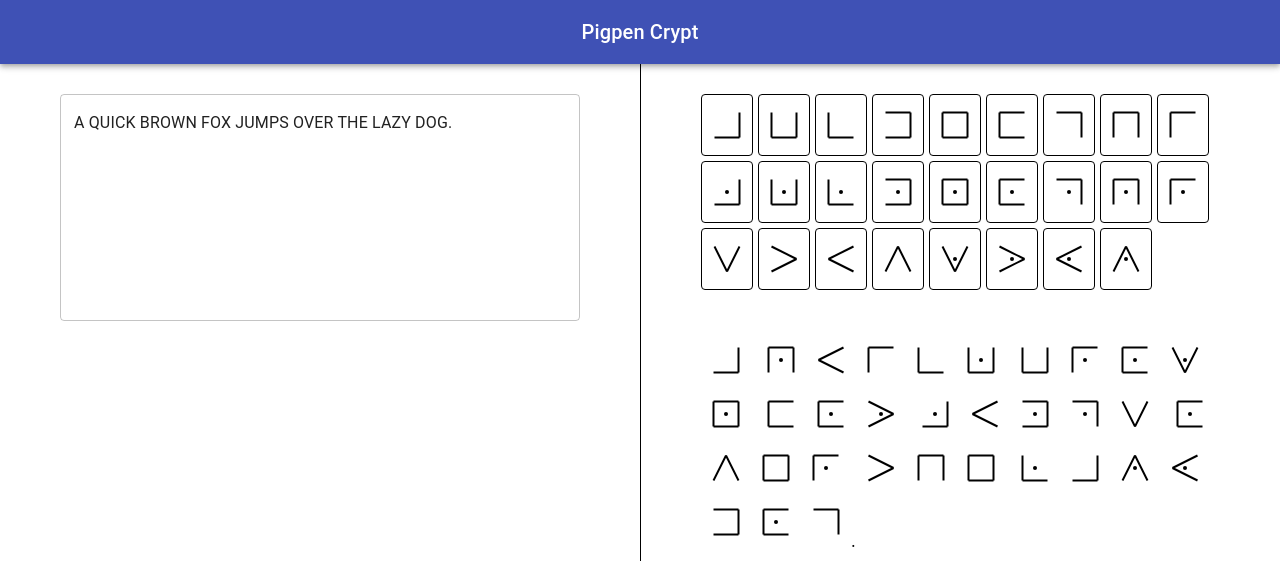
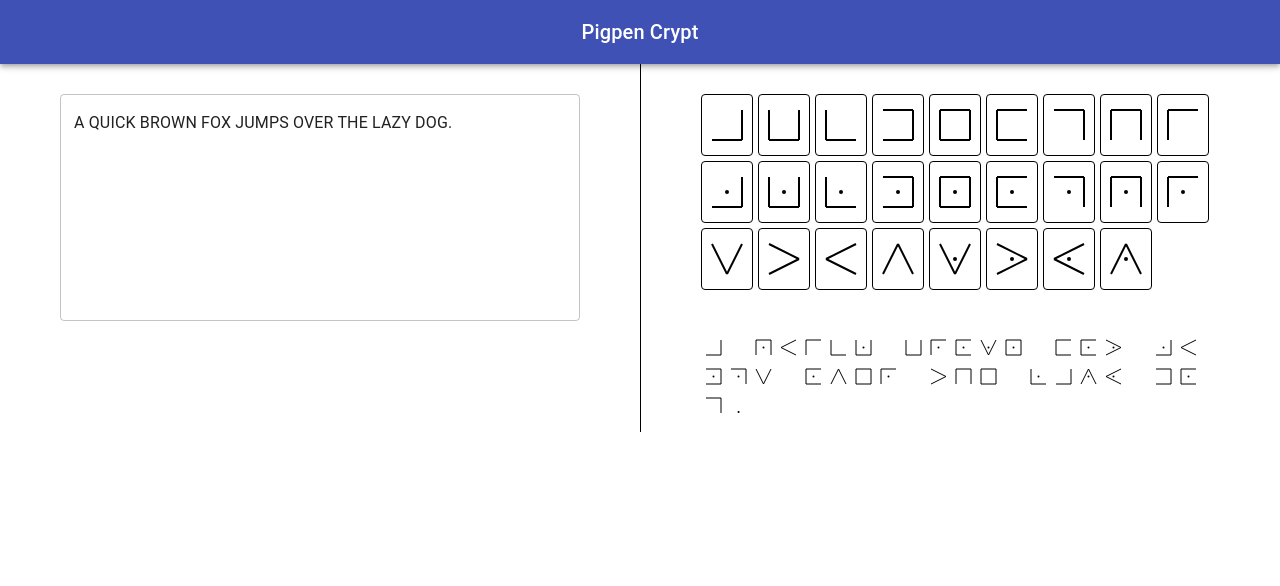
Before and after one commit to jasirkt/pigpen-crypt, a React (Create React App) app: page / in a window 1280 px wide. Shown: the top 586 px of the page. Built offline with nearby package versions, Linux system fonts and the light colour scheme.

Commit message:
svg patches

```diff
--- a/src/components/Icons/index.js
+++ b/src/components/Icons/index.js
@@ -1,172 +1,167 @@
 import React from 'react';
 
-const WIDTH = "50";
-const HEIGHT = "50";
-const STROKE_WIDTH = "2px";
-const COLOR = "black";
-
-const alphabetA = <svg xmlns="http://www.w3.org/2000/svg" width={WIDTH} height={HEIGHT}>
-                    <line x1="75%" y1="25%" x2="75%" y2="75%" stroke="black" stroke-width={STROKE_WIDTH} />
-                    <line x1="75%" y1="75%" x2="25%" y2="75%" stroke="black" stroke-width={STROKE_WIDTH} />
+const alphabetA = props => <svg xmlns="http://www.w3.org/2000/svg" width={props.width} height={props.height}>
+        <line x1="80%" y1="20%" x2="80%" y2="80%" stroke="black" stroke-width={props.strokeWidth} />
+        <line x1="80%" y1="80%" x2="20%" y2="80%" stroke="black" stroke-width={props.strokeWidth} />
     </svg>
 
-const alphabetB = <svg xmlns="http://www.w3.org/2000/svg" width={WIDTH} height={HEIGHT}>
-                   <line x1="75%" y1="25%" x2="75%" y2="75%" stroke="black" stroke-width={STROKE_WIDTH} />
-                   <line x1="75%" y1="75%" x2="25%" y2="75%" stroke="black" stroke-width={STROKE_WIDTH} />
-                   <line x1="25%" y1="25%" x2="25%" y2="75%" stroke="black" stroke-width={STROKE_WIDTH} />
+const alphabetB = props => <svg xmlns="http://www.w3.org/2000/svg" width={props.width} height={props.height}>
+       <line x1="80%" y1="20%" x2="80%" y2="80%" stroke="black" stroke-width={props.strokeWidth} />
+       <line x1="80%" y1="80%" x2="20%" y2="80%" stroke="black" stroke-width={props.strokeWidth} />
+       <line x1="20%" y1="20%" x2="20%" y2="80%" stroke="black" stroke-width={props.strokeWidth} />
     </svg>
 
-const alphabetC= <svg xmlns="http://www.w3.org/2000/svg" width={WIDTH} height={HEIGHT}>
-                   <line x1="75%" y1="75%" x2="25%" y2="75%" stroke="black" stroke-width={STROKE_WIDTH} />
-                   <line x1="25%" y1="25%" x2="25%" y2="75%" stroke="black" stroke-width={STROKE_WIDTH} />
+const alphabetC= props => <svg xmlns="http://www.w3.org/2000/svg" width={props.width} height={props.height}>
+       <line x1="80%" y1="80%" x2="20%" y2="80%" stroke="black" stroke-width={props.strokeWidth} />
+       <line x1="20%" y1="20%" x2="20%" y2="80%" stroke="black" stroke-width={props.strokeWidth} />
     </svg>
 
-const alphabetD= <svg xmlns="http://www.w3.org/2000/svg" width={WIDTH} height={HEIGHT}>
-                    <line x1="25%" y1="25%" x2="75%" y2="25%" stroke="black" stroke-width={STROKE_WIDTH} />
-                    <line x1="75%" y1="25%" x2="75%" y2="75%" stroke="black" stroke-width={STROKE_WIDTH} />
-                    <line x1="75%" y1="75%" x2="25%" y2="75%" stroke="black" stroke-width={STROKE_WIDTH} />
+const alphabetD= props => <svg xmlns="http://www.w3.org/2000/svg" width={props.width} height={props.height}>
+        <line x1="20%" y1="20%" x2="80%" y2="20%" stroke="black" stroke-width={props.strokeWidth} />
+        <line x1="80%" y1="20%" x2="80%" y2="80%" stroke="black" stroke-width={props.strokeWidth} />
+        <line x1="80%" y1="80%" x2="20%" y2="80%" stroke="black" stroke-width={props.strokeWidth} />
        </svg>
 
-const alphabetE= <svg xmlns="http://www.w3.org/2000/svg" width={WIDTH} height={HEIGHT}>
-                       <line x1="25%" y1="25%" x2="75%" y2="25%" stroke="black" stroke-width={STROKE_WIDTH} />
-                       <line x1="75%" y1="25%" x2="75%" y2="75%" stroke="black" stroke-width={STROKE_WIDTH} />
-                       <line x1="75%" y1="75%" x2="25%" y2="75%" stroke="black" stroke-width={STROKE_WIDTH} />
-                       <line x1="25%" y1="25%" x2="25%" y2="75%" stroke="black" stroke-width={STROKE_WIDTH} />
+const alphabetE= props => <svg xmlns="http://www.w3.org/2000/svg" width={props.width} height={props.height}>
+         <line x1="20%" y1="20%" x2="80%" y2="20%" stroke="black" stroke-width={props.strokeWidth} />
+         <line x1="80%" y1="20%" x2="80%" y2="80%" stroke="black" stroke-width={props.strokeWidth} />
+         <line x1="80%" y1="80%" x2="20%" y2="80%" stroke="black" stroke-width={props.strokeWidth} />
+         <line x1="20%" y1="20%" x2="20%" y2="80%" stroke="black" stroke-width={props.strokeWidth} />
     </svg>
 
-const alphabetF= <svg xmlns="http://www.w3.org/2000/svg" width={WIDTH} height={HEIGHT}>
-                      <line x1="25%" y1="25%" x2="75%" y2="25%" stroke="black" stroke-width={STROKE_WIDTH} />
-                      <line x1="75%" y1="75%" x2="25%" y2="75%" stroke="black" stroke-width={STROKE_WIDTH} />
-                      <line x1="25%" y1="25%" x2="25%" y2="75%" stroke="black" stroke-width={STROKE_WIDTH} />
+const alphabetF= props => <svg xmlns="http://www.w3.org/2000/svg" width={props.width} height={props.height}>
+          <line x1="20%" y1="20%" x2="80%" y2="20%" stroke="black" stroke-width={props.strokeWidth} />
+          <line x1="80%" y1="80%" x2="20%" y2="80%" stroke="black" stroke-width={props.strokeWidth} />
+          <line x1="20%" y1="20%" x2="20%" y2="80%" stroke="black" stroke-width={props.strokeWidth} />
      </svg>
 
-const alphabetG= <svg xmlns="http://www.w3.org/2000/svg" width={WIDTH} height={HEIGHT}>
-                     <line x1="25%" y1="25%" x2="75%" y2="25%" stroke="black" stroke-width={STROKE_WIDTH} />
-                     <line x1="75%" y1="25%" x2="75%" y2="75%" stroke="black" stroke-width={STROKE_WIDTH} />
+const alphabetG= props => <svg xmlns="http://www.w3.org/2000/svg" width={props.width} height={props.height}>
+         <line x1="20%" y1="20%" x2="80%" y2="20%" stroke="black" stroke-width={props.strokeWidth} />
+         <line x1="80%" y1="20%" x2="80%" y2="80%" stroke="black" stroke-width={props.strokeWidth} />
     </svg>
 
-const alphabetH= <svg xmlns="http://www.w3.org/2000/svg" width={WIDTH} height={HEIGHT}>
-                    <line x1="25%" y1="25%" x2="75%" y2="25%" stroke="black" stroke-width={STROKE_WIDTH} />
-                    <line x1="75%" y1="25%" x2="75%" y2="75%" stroke="black" stroke-width={STROKE_WIDTH} />
-                    <line x1="25%" y1="25%" x2="25%" y2="75%" stroke="black" stroke-width={STROKE_WIDTH} />
+const alphabetH= props => <svg xmlns="http://www.w3.org/2000/svg" width={props.width} height={props.height}>
+        <line x1="20%" y1="20%" x2="80%" y2="20%" stroke="black" stroke-width={props.strokeWidth} />
+        <line x1="80%" y1="20%" x2="80%" y2="80%" stroke="black" stroke-width={props.strokeWidth} />
+        <line x1="20%" y1="20%" x2="20%" y2="80%" stroke="black" stroke-width={props.strokeWidth} />
    </svg>
 
-const alphabetI= <svg xmlns="http://www.w3.org/2000/svg" width={WIDTH} height={HEIGHT}>
-                   <line x1="25%" y1="25%" x2="75%" y2="25%" stroke="black" stroke-width={STROKE_WIDTH} />
-                   <line x1="25%" y1="25%" x2="25%" y2="75%" stroke="black" stroke-width={STROKE_WIDTH} />
+const alphabetI= props => <svg xmlns="http://www.w3.org/2000/svg" width={props.width} height={props.height}>
+       <line x1="20%" y1="20%" x2="80%" y2="20%" stroke="black" stroke-width={props.strokeWidth} />
+       <line x1="20%" y1="20%" x2="20%" y2="80%" stroke="black" stroke-width={props.strokeWidth} />
   </svg>
 
 
-const alphabetJ = <svg xmlns="http://www.w3.org/2000/svg" width={WIDTH} height={HEIGHT}>
-                    <line x1="75%" y1="25%" x2="75%" y2="75%" stroke="black" stroke-width={STROKE_WIDTH} />
-                    <line x1="75%" y1="75%" x2="25%" y2="75%" stroke="black" stroke-width={STROKE_WIDTH} />
-                   <circle r={STROKE_WIDTH} cx="50%" cy="50%" />
+const alphabetJ = props => <svg xmlns="http://www.w3.org/2000/svg" width={props.width} height={props.height}>
+        <line x1="80%" y1="20%" x2="80%" y2="80%" stroke="black" stroke-width={props.strokeWidth} />
+        <line x1="80%" y1="80%" x2="20%" y2="80%" stroke="black" stroke-width={props.strokeWidth} />
+       <circle r={props.strokeWidth} cx="50%" cy="50%" />
     </svg>
 
-const alphabetK = <svg xmlns="http://www.w3.org/2000/svg" width={WIDTH} height={HEIGHT}>
-                   <line x1="75%" y1="25%" x2="75%" y2="75%" stroke="black" stroke-width={STROKE_WIDTH} />
-                   <line x1="75%" y1="75%" x2="25%" y2="75%" stroke="black" stroke-width={STROKE_WIDTH} />
-                   <line x1="25%" y1="25%" x2="25%" y2="75%" stroke="black" stroke-width={STROKE_WIDTH} />
-                  <circle r={STROKE_WIDTH} cx="50%" cy="50%" />
+const alphabetK = props => <svg xmlns="http://www.w3.org/2000/svg" width={props.width} height={props.height}>
+       <line x1="80%" y1="20%" x2="80%" y2="80%" stroke="black" stroke-width={props.strokeWidth} />
+       <line x1="80%" y1="80%" x2="20%" y2="80%" stroke="black" stroke-width={props.strokeWidth} />
+       <line x1="20%" y1="20%" x2="20%" y2="80%" stroke="black" stroke-width={props.strokeWidth} />
+      <circle r={props.strokeWidth} cx="50%" cy="50%" />
     </svg>
 
-const alphabetL= <svg xmlns="http://www.w3.org/2000/svg" width={WIDTH} height={HEIGHT}>
-                   <line x1="75%" y1="75%" x2="25%" y2="75%" stroke="black" stroke-width={STROKE_WIDTH} />
-                   <line x1="25%" y1="25%" x2="25%" y2="75%" stroke="black" stroke-width={STROKE_WIDTH} />
-                  <circle r={STROKE_WIDTH} cx="50%" cy="50%" />
+const alphabetL= props => <svg xmlns="http://www.w3.org/2000/svg" width={props.width} height={props.height}>
+       <line x1="80%" y1="80%" x2="20%" y2="80%" stroke="black" stroke-width={props.strokeWidth} />
+       <line x1="20%" y1="20%" x2="20%" y2="80%" stroke="black" stroke-width={props.strokeWidth} />
+      <circle r={props.strokeWidth} cx="50%" cy="50%" />
     </svg>
 
-const alphabetM= <svg xmlns="http://www.w3.org/2000/svg" width={WIDTH} height={HEIGHT}>
-                    <line x1="25%" y1="25%" x2="75%" y2="25%" stroke="black" stroke-width={STROKE_WIDTH} />
-                    <line x1="75%" y1="25%" x2="75%" y2="75%" stroke="black" stroke-width={STROKE_WIDTH} />
-                    <line x1="75%" y1="75%" x2="25%" y2="75%" stroke="black" stroke-width={STROKE_WIDTH} />
-                   <circle r={STROKE_WIDTH} cx="50%" cy="50%" />
+const alphabetM= props => <svg xmlns="http://www.w3.org/2000/svg" width={props.width} height={props.height}>
+    <line x1="20%" y1="20%" x2="80%" y2="20%" stroke="black" stroke-width={props.strokeWidth} />
+    <line x1="80%" y1="20%" x2="80%" y2="80%" stroke="black" stroke-width={props.strokeWidth} />
+    <line x1="80%" y1="80%" x2="20%" y2="80%" stroke="black" stroke-width={props.strokeWidth} />
+    <circle r={props.strokeWidth} cx="50%" cy="50%" />
   </svg>
 
-const alphabetN= <svg xmlns="http://www.w3.org/2000/svg" width={WIDTH} height={HEIGHT}>
-                       <line x1="25%" y1="25%" x2="75%" y2="25%" stroke="black" stroke-width={STROKE_WIDTH} />
-                       <line x1="75%" y1="25%" x2="75%" y2="75%" stroke="black" stroke-width={STROKE_WIDTH} />
-                       <line x1="75%" y1="75%" x2="25%" y2="75%" stroke="black" stroke-width={STROKE_WIDTH} />
-                       <line x1="25%" y1="25%" x2="25%" y2="75%" stroke="black" stroke-width={STROKE_WIDTH} />
-                      <circle r={STROKE_WIDTH} cx="50%" cy="50%" />
+const alphabetN= props => <svg xmlns="http://www.w3.org/2000/svg" width={props.width} height={props.height}>
+     <line x1="20%" y1="20%" x2="80%" y2="20%" stroke="black" stroke-width={props.strokeWidth} />
+     <line x1="80%" y1="20%" x2="80%" y2="80%" stroke="black" stroke-width={props.strokeWidth} />
+     <line x1="80%" y1="80%" x2="20%" y2="80%" stroke="black" stroke-width={props.strokeWidth} />
+     <line x1="20%" y1="20%" x2="20%" y2="80%" stroke="black" stroke-width={props.strokeWidth} />
+    <circle r={props.strokeWidth} cx="50%" cy="50%" />
 </svg>
 
-const alphabetO= <svg xmlns="http://www.w3.org/2000/svg" width={WIDTH} height={HEIGHT}>
-                      <line x1="25%" y1="25%" x2="75%" y2="25%" stroke="black" stroke-width={STROKE_WIDTH} />
-                      <line x1="75%" y1="75%" x2="25%" y2="75%" stroke="black" stroke-width={STROKE_WIDTH} />
-                      <line x1="25%" y1="25%" x2="25%" y2="75%" stroke="black" stroke-width={STROKE_WIDTH} />
-                     <circle r={STROKE_WIDTH} cx="50%" cy="50%" />
+const alphabetO= props => <svg xmlns="http://www.w3.org/2000/svg" width={props.width} height={props.height}>
+        <line x1="20%" y1="20%" x2="80%" y2="20%" stroke="black" stroke-width={props.strokeWidth} />
+        <line x1="80%" y1="80%" x2="20%" y2="80%" stroke="black" stroke-width={props.strokeWidth} />
+        <line x1="20%" y1="20%" x2="20%" y2="80%" stroke="black" stroke-width={props.strokeWidth} />
+       <circle r={props.strokeWidth} cx="50%" cy="50%" />
    </svg>
 
-const alphabetP= <svg xmlns="http://www.w3.org/2000/svg" width={WIDTH} height={HEIGHT}>
-                     <line x1="25%" y1="25%" x2="75%" y2="25%" stroke="black" stroke-width={STROKE_WIDTH} />
-                     <line x1="75%" y1="25%" x2="75%" y2="75%" stroke="black" stroke-width={STROKE_WIDTH} />
-                    <circle r={STROKE_WIDTH} cx="50%" cy="50%" />
+const alphabetP= props => <svg xmlns="http://www.w3.org/2000/svg" width={props.width} height={props.height}>
+       <line x1="20%" y1="20%" x2="80%" y2="20%" stroke="black" stroke-width={props.strokeWidth} />
+       <line x1="80%" y1="20%" x2="80%" y2="80%" stroke="black" stroke-width={props.strokeWidth} />
+      <circle r={props.strokeWidth} cx="50%" cy="50%" />
   </svg>
 
-const alphabetQ= <svg xmlns="http://www.w3.org/2000/svg" width={WIDTH} height={HEIGHT}>
-                    <line x1="25%" y1="25%" x2="75%" y2="25%" stroke="black" stroke-width={STROKE_WIDTH} />
-                    <line x1="75%" y1="25%" x2="75%" y2="75%" stroke="black" stroke-width={STROKE_WIDTH} />
-                    <line x1="25%" y1="25%" x2="25%" y2="75%" stroke="black" stroke-width={STROKE_WIDTH} />
-                   <circle r={STROKE_WIDTH} cx="50%" cy="50%" />
+const alphabetQ= props => <svg xmlns="http://www.w3.org/2000/svg" width={props.width} height={props.height}>
+      <line x1="20%" y1="20%" x2="80%" y2="20%" stroke="black" stroke-width={props.strokeWidth} />
+      <line x1="80%" y1="20%" x2="80%" y2="80%" stroke="black" stroke-width={props.strokeWidth} />
+      <line x1="20%" y1="20%" x2="20%" y2="80%" stroke="black" stroke-width={props.strokeWidth} />
+     <circle r={props.strokeWidth} cx="50%" cy="50%" />
  </svg>
 
-const alphabetR= <svg xmlns="http://www.w3.org/2000/svg" width={WIDTH} height={HEIGHT}>
-                   <line x1="25%" y1="25%" x2="75%" y2="25%" stroke="black" stroke-width={STROKE_WIDTH} />
-                   <line x1="25%" y1="25%" x2="25%" y2="75%" stroke="black" stroke-width={STROKE_WIDTH} />
-                  <circle r={STROKE_WIDTH} cx="50%" cy="50%" />
+const alphabetR= props => <svg xmlns="http://www.w3.org/2000/svg" width={props.width} height={props.height}>
+       <line x1="20%" y1="20%" x2="80%" y2="20%" stroke="black" stroke-width={props.strokeWidth} />
+       <line x1="20%" y1="20%" x2="20%" y2="80%" stroke="black" stroke-width={props.strokeWidth} />
+      <circle r={props.strokeWidth} cx="50%" cy="50%" />
   </svg>
 
-const alphabetS= <svg xmlns="http://www.w3.org/2000/svg" width={WIDTH} height={HEIGHT}>
-                  <line x1="25%" y1="25%" x2="50%" y2="75%" stroke="black" stroke-width={STROKE_WIDTH} />
-                  <line x1="75%" y1="25%" x2="50%" y2="75%" stroke="black" stroke-width={STROKE_WIDTH} />
+const alphabetS= props => <svg xmlns="http://www.w3.org/2000/svg" width={props.width} height={props.height}>
+      <line x1="20%" y1="20%" x2="50%" y2="80%" stroke="black" stroke-width={props.strokeWidth} />
+      <line x1="80%" y1="20%" x2="50%" y2="80%" stroke="black" stroke-width={props.strokeWidth} />
  </svg>
 
-const alphabetT= <svg xmlns="http://www.w3.org/2000/svg" width={WIDTH} height={HEIGHT}>
-                 <line x1="25%" y1="25%" x2="75%" y2="50%" stroke="black" stroke-width={STROKE_WIDTH} />
-                 <line x1="25%" y1="75%" x2="75%" y2="50%" stroke="black" stroke-width={STROKE_WIDTH} />
+const alphabetT= props => <svg xmlns="http://www.w3.org/2000/svg" width={props.width} height={props.height}>
+     <line x1="20%" y1="20%" x2="80%" y2="50%" stroke="black" stroke-width={props.strokeWidth} />
+     <line x1="20%" y1="80%" x2="80%" y2="50%" stroke="black" stroke-width={props.strokeWidth} />
 </svg>
 
-const alphabetU= <svg xmlns="http://www.w3.org/2000/svg" width={WIDTH} height={HEIGHT}>
-                <line x1="75%" y1="25%" x2="25%" y2="50%" stroke="black" stroke-width={STROKE_WIDTH} />
-                <line x1="75%" y1="75%" x2="25%" y2="50%" stroke="black" stroke-width={STROKE_WIDTH} />
+const alphabetU= props => <svg xmlns="http://www.w3.org/2000/svg" width={props.width} height={props.height}>
+    <line x1="80%" y1="20%" x2="20%" y2="50%" stroke="black" stroke-width={props.strokeWidth} />
+    <line x1="80%" y1="80%" x2="20%" y2="50%" stroke="black" stroke-width={props.strokeWidth} />
 </svg>
 
- const alphabetV= <svg xmlns="http://www.w3.org/2000/svg" width={WIDTH} height={HEIGHT}>
-     <line x1="25%" y1="75%" x2="50%" y2="25%" stroke="black" stroke-width={STROKE_WIDTH} />
-     <line x1="75%" y1="75%" x2="50%" y2="25%" stroke="black" stroke-width={STROKE_WIDTH} />
+ const alphabetV= props => <svg xmlns="http://www.w3.org/2000/svg" width={props.width} height={props.height}>
+     <line x1="20%" y1="80%" x2="50%" y2="20%" stroke="black" stroke-width={props.strokeWidth} />
+     <line x1="80%" y1="80%" x2="50%" y2="20%" stroke="black" stroke-width={props.strokeWidth} />
  </svg>
 
-const alphabetW= <svg xmlns="http://www.w3.org/2000/svg" width={WIDTH} height={HEIGHT}>
-     <line x1="25%" y1="25%" x2="50%" y2="75%" stroke="black" stroke-width={STROKE_WIDTH} />
-     <line x1="75%" y1="25%" x2="50%" y2="75%" stroke="black" stroke-width={STROKE_WIDTH} />
-     <circle r={STROKE_WIDTH} cx="50%" cy="50%" />
+const alphabetW= props => <svg xmlns="http://www.w3.org/2000/svg" width={props.width} height={props.height}>
+     <line x1="20%" y1="20%" x2="50%" y2="80%" stroke="black" stroke-width={props.strokeWidth} />
+     <line x1="80%" y1="20%" x2="50%" y2="80%" stroke="black" stroke-width={props.strokeWidth} />
+     <circle r={props.strokeWidth} cx="50%" cy="50%" />
 </svg>
 
-const alphabetX= <svg xmlns="http://www.w3.org/2000/svg" width={WIDTH} height={HEIGHT}>
-    <line x1="25%" y1="25%" x2="75%" y2="50%" stroke="black" stroke-width={STROKE_WIDTH} />
-    <line x1="25%" y1="75%" x2="75%" y2="50%" stroke="black" stroke-width={STROKE_WIDTH} />
-    <circle r={STROKE_WIDTH} cx="50%" cy="50%" />
+const alphabetX= props => <svg xmlns="http://www.w3.org/2000/svg" width={props.width} height={props.height}>
+    <line x1="20%" y1="20%" x2="80%" y2="50%" stroke="black" stroke-width={props.strokeWidth} />
+    <line x1="20%" y1="80%" x2="80%" y2="50%" stroke="black" stroke-width={props.strokeWidth} />
+    <circle r={props.strokeWidth} cx="50%" cy="50%" />
 </svg>
 
-const alphabetY= <svg xmlns="http://www.w3.org/2000/svg" width={WIDTH} height={HEIGHT}>
-   <line x1="75%" y1="25%" x2="25%" y2="50%" stroke="black" stroke-width={STROKE_WIDTH} />
-   <line x1="75%" y1="75%" x2="25%" y2="50%" stroke="black" stroke-width={STROKE_WIDTH} />
-   <circle r={STROKE_WIDTH} cx="50%" cy="50%" />
+const alphabetY= props => <svg xmlns="http://www.w3.org/2000/svg" width={props.width} height={props.height}>
+   <line x1="80%" y1="20%" x2="20%" y2="50%" stroke="black" stroke-width={props.strokeWidth} />
+   <line x1="80%" y1="80%" x2="20%" y2="50%" stroke="black" stroke-width={props.strokeWidth} />
+   <circle r={props.strokeWidth} cx="50%" cy="50%" />
 </svg>
 
-const alphabetZ= <svg xmlns="http://www.w3.org/2000/svg" width={WIDTH} height={HEIGHT}>
-<line x1="25%" y1="75%" x2="50%" y2="25%" stroke="black" stroke-width={STROKE_WIDTH} />
-<line x1="75%" y1="75%" x2="50%" y2="25%" stroke="black" stroke-width={STROKE_WIDTH} />
-<circle r={STROKE_WIDTH} cx="50%" cy="50%" />
+const alphabetZ= props => <svg xmlns="http://www.w3.org/2000/svg" width={props.width} height={props.height}>
+<line x1="20%" y1="80%" x2="50%" y2="20%" stroke="black" stroke-width={props.strokeWidth} />
+<line x1="80%" y1="80%" x2="50%" y2="20%" stroke="black" stroke-width={props.strokeWidth} />
+<circle r={props.strokeWidth} cx="50%" cy="50%" />
 </svg>
 
 
 export const PigpenLetterIcon = props => {
   try {
-    const svgg = eval(`alphabet${props.alphabet.toUpperCase()}`);
+    const svgg = eval(`alphabet${props.alphabet.toUpperCase()}`)(props);
     return svgg;
   } catch (err) {
-      return <span>{props.alphabet}</span>
+      return <span style={{minWidth:props.width,minHeight:props.height,display:'inline-block',verticalAlign: 'text-bottom', textAlign: 'center'}}>{props.alphabet}</span>
     }
  }
--- a/src/components/RightPane/index.js
+++ b/src/components/RightPane/index.js
@@ -23,13 +23,13 @@ function RightPane(props) {
           className={classes.pigpenKey}
           onClick={() => onButtonPress(alphabet)}
           >
-          <PigpenLetterIcon alphabet={alphabet} />
+            <PigpenLetterIcon alphabet={alphabet} width="50px" height="50px" strokeWidth="2px" />
         </Button>
       ))}
     </div>
     <div className={classes.pigpenTextContainer}>
       {props.value.split('').map(alphabet => (
-        <PigpenLetterIcon alphabet={alphabet} />))
+        <PigpenLetterIcon alphabet={alphabet} width="25px" height="25px" strokeWidth="1px" />))
       }
     </div>
   </div>;
```
Lines whose indentation alone changed are shown as unchanged.
